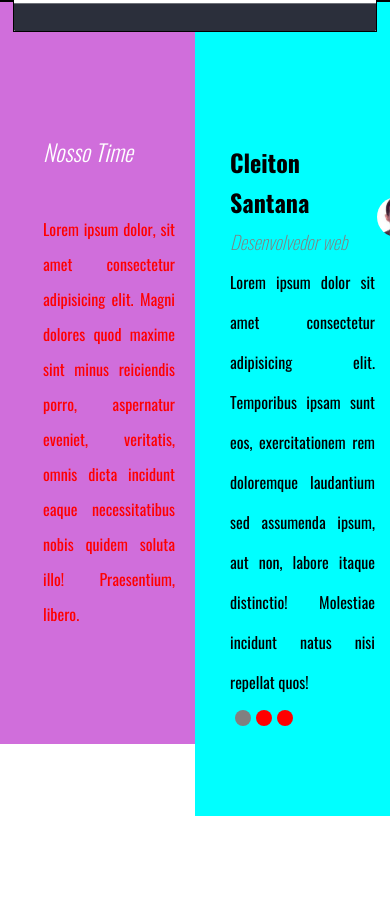
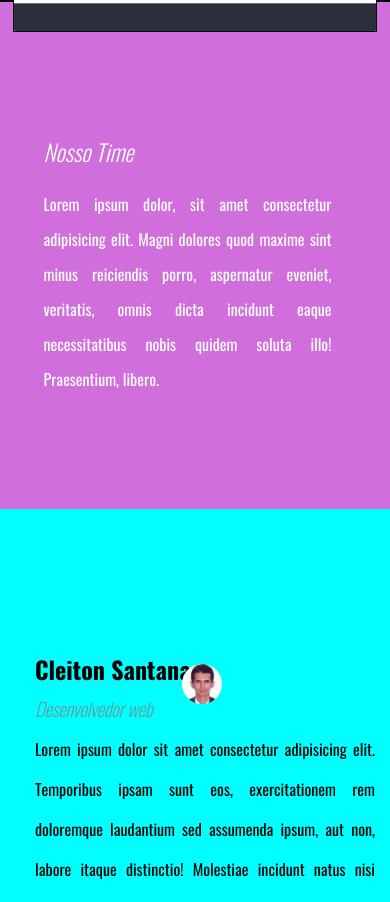
Before and after one commit to cleitonsantana39/Full_Stack_Master, a plain HTML site: page módulo 8 (projetos práticos #2 e #3)/projeto 3/html/projeto 3.html in a window 390 px wide. Shown: the part 1520-2422 px from the top of the page. Before the commit the page ends 2336 px from the top, so only its background shows below. Drawn offline with Linux system fonts and the light colour scheme.

Commit message:
responsivo sessão 03 / novo ramo módulo 8

```diff
--- a/módulo 8 (projetos práticos #2 e #3)/projeto 3/css/projeto 3.css
+++ b/módulo 8 (projetos práticos #2 e #3)/projeto 3/css/projeto 3.css
@@ -287,7 +287,6 @@ header nav ul{  /* apaga o marcador da lista */
 
     .parte-01 .container p{
         margin-right: 15px;
-        color: red;
     }
 
 }
@@ -297,9 +296,6 @@ header nav ul{  /* apaga o marcador da lista */
         margin-top: -40px;
         line-height: 100px;
     }
-
-
-
 
 }
 /*--- fim parte 01 --- */
@@ -355,7 +351,7 @@ header nav ul{  /* apaga o marcador da lista */
 
 }
 
-.bolinhas{
+.bolinhas{ /* 03 bolinhas */
     float: left;
     width: 100%;
     margin-top: 8px;
@@ -394,6 +390,24 @@ header nav ul{  /* apaga o marcador da lista */
 }
 /* ---fim parte 02 --- */
 
+@media screen and (max-width: 500px) { /* responsivo geral */
+    .parte-01{
+        width: 100%;
+    }
+
+    .parte-01 .container{
+        margin-right: 10%;
+    }
+
+    .parte-01 p{
+        margin-top: -5%;
+    }
+
+    .parte-02{
+        width: 100%;
+    }
+}
+
 /* ----------------- FIM SESSÃO 03 --------------- */
 
 
```
